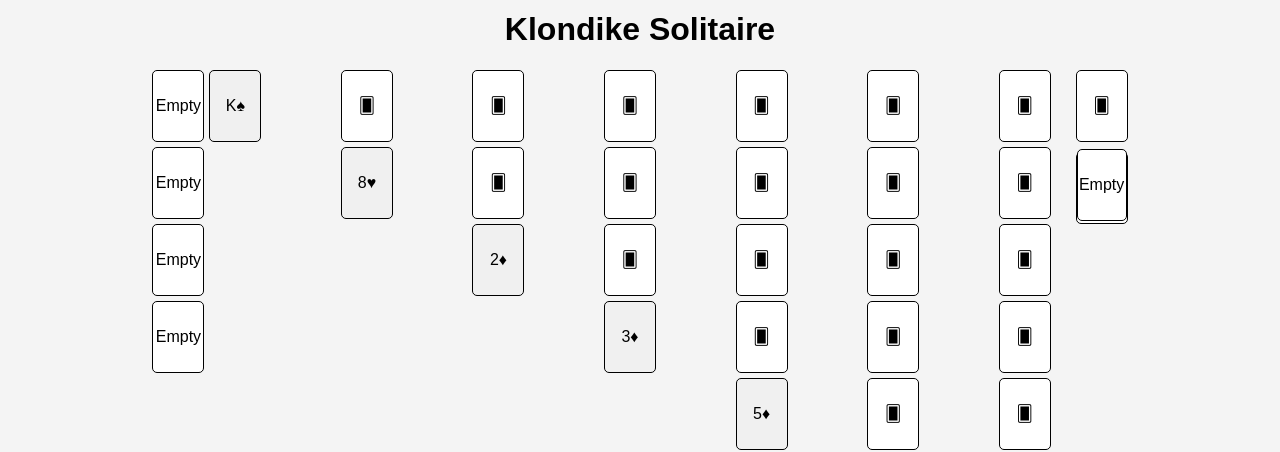
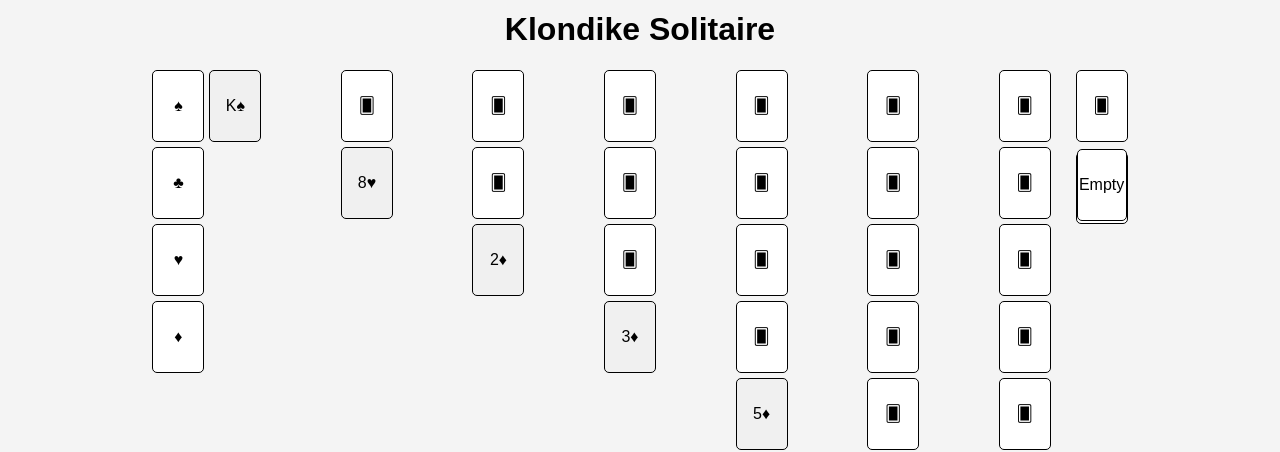
Before and after one commit to swysocki9089/card-game-361, a React (Vite) app in the folder Frontend/: page /solitaire in a window 1280 px wide. Shown: the part 188-640 px from the top of the page. Built offline with nearby package versions, Linux system fonts and the light colour scheme.

Commit message:
fixed bug allowing aces to alter in foundation placement

```diff
--- a/Frontend/src/components/Solitaire.jsx
+++ b/Frontend/src/components/Solitaire.jsx
@@ -75,7 +75,7 @@ const gameReducer = (state, action) => {
                 const fromColumn = [...state.tableau[columnIndex]];
                 const toFoundation = [...state.foundation[toFoundationSuit]];
 
-                if (isValidFoundationMove(card, toFoundation)) {
+                if (isValidFoundationMove(card, toFoundation, toFoundationSuit)) {
                     fromColumn.pop();
                     if (fromColumn.length > 0) {
                         fromColumn[fromColumn.length - 1].isFlipped = true;
@@ -90,7 +90,6 @@ const gameReducer = (state, action) => {
                     };
                 }
             }
-
             return state;
         }
         default:
@@ -114,14 +113,16 @@ const isValidTableauMove = (card, toColumn) => {
     );
 };
 
-/**function to check if a card can be moved to a foundation pile.
+/**
+ * Function to check if a card can be moved to a foundation pile.
  * @param {Object} card - The card object.
  * @param {Array} toFoundation - The array of cards in the destination foundation pile.
+ * @param {string} toFoundationSuit - The suit of the destination foundation pile.
  * @returns {boolean} True if the move is valid, false otherwise.
  */
-const isValidFoundationMove = (card, toFoundation) => {
+const isValidFoundationMove = (card, toFoundation, toFoundationSuit) => {
     if (toFoundation.length === 0) {
-        return card.value === 'A'; // Only Aces can be placed on empty foundation piles
+        return card.value === 'A' && card.suit === toFoundationSuit; // Only Aces of the correct suit can be placed on empty foundation piles
     }
     const topCard = toFoundation[toFoundation.length - 1];
     return card.suit === topCard.suit && getCardValue(card.value) === getCardValue(topCard.value) + 1;
@@ -215,7 +216,7 @@ const FoundationPile = ({ suit, cards, moveCard }) => {
                     {`${cards[cards.length - 1].value}${suit}`}
                 </div>
             ) : (
-                <div className="card empty">Empty</div>
+                <div className="card empty">{suit}</div>
             )}
         </div>
     );
```
